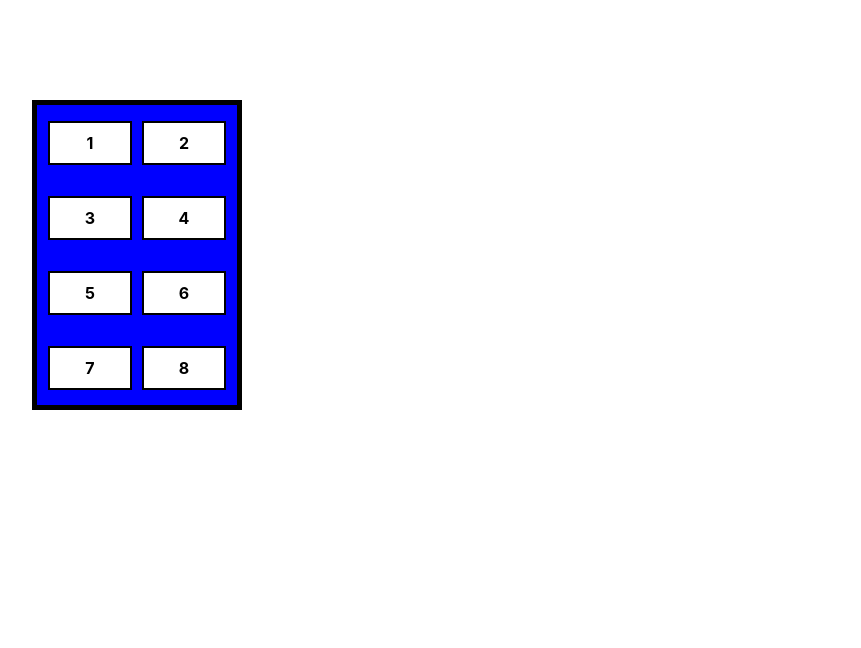
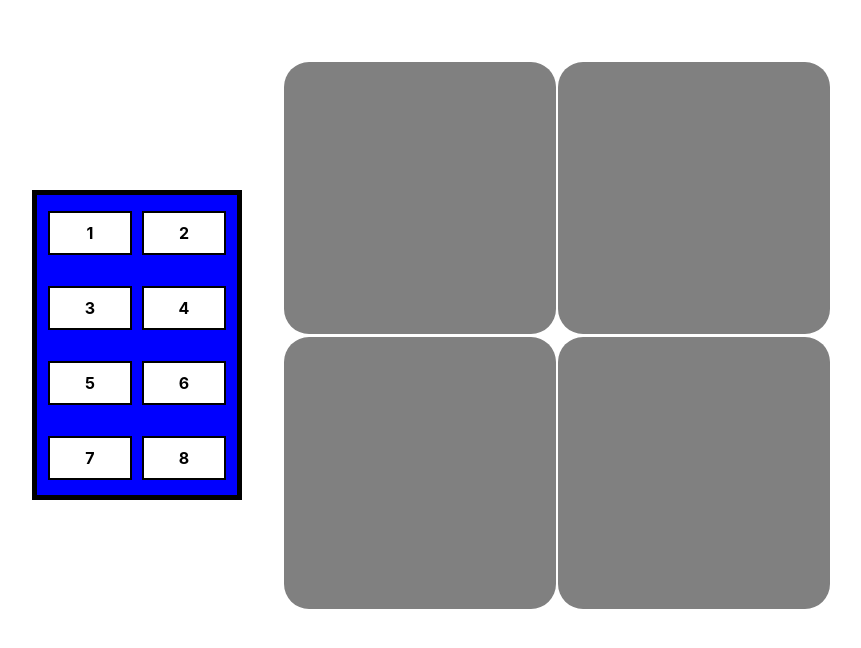
Before and after one commit to 464squad/design-pad, a React (Create React App) app: page / in a window 1280 px wide. Shown: the top 648 px of the page, without its empty margins (18-879 px from the left). Built offline with nearby package versions, Linux system fonts and the light colour scheme.

Commit message:
created design board design

```diff
--- /dev/null
+++ b/src/components/DesignBoard.css
@@ -0,0 +1,27 @@
+.boardContainer {
+    display: flex;
+    justify-content: center;
+    align-items: center;
+    position: relative;
+    left: 300px;
+    top: -250px;
+}
+
+.boardContainerWrap {
+    flex-wrap: wrap;
+    width: 550px;
+    height: 550px;
+}
+
+.boxes {
+    background-color: grey;
+    width: 250px;
+    height: 250px;
+    display: flex;
+    align-items: center;
+    justify-content: center;
+    border-radius: 25px;
+    margin: 1px;
+    padding: 11px;
+
+}
--- a/src/components/DesignBoard.js
+++ b/src/components/DesignBoard.js
@@ -1,13 +1,19 @@
 import React, {Component} from 'react';
+import './DesignBoard.css';
 import DesignPad from './DesignPad';
 
 class DesignBoard extends Component {
+    constructor(props){
+        super(props)
+    }
 
     render() {
-
         return (
-            <div className="container">
-
+            <div className="boardContainer boardContainerWrap">
+                <div className = "boxes" id = "box1" onDrop = {this.drop} onDragOver = {this.allowDrop}></div>
+                <div className = "boxes" id = "box2" onDrop = {this.drop} onDragOver = {this.allowDrop}></div>
+                <div className = "boxes" id = "box3" onDrop = {this.drop} onDragOver = {this.allowDrop}></div>
+                <div className = "boxes" id = "box4" onDrop = {this.drop} onDragOver = {this.allowDrop}></div>
             </div>
         );
     }
--- a/src/components/DesignContainer.js
+++ b/src/components/DesignContainer.js
@@ -10,6 +10,7 @@ class DesignContainer extends Component {
         return (
             <div>
                 <PadInput/>
+                <DesignBoard/>
             </div>
         );
     }
--- a/src/components/DesignPad.js
+++ /dev/null
@@ -1,15 +0,0 @@
-import React, {Component} from 'react';
-
-class DesignPad extends Component {
-
-    render() {
-
-        return (
-            <div className="container">
-
-            </div>
-        );
-    }
-}
-
-export default DesignPad;
--- a/src/components/PadInput.css
+++ b/src/components/PadInput.css
@@ -5,7 +5,7 @@
     justify-content: center;
     align-items: center;
     position: relative;
-    top: 100px;
+    top: 190px;
     left: 50px;
 }
 
--- a/src/components/PadInput.js
+++ b/src/components/PadInput.js
@@ -9,14 +9,14 @@ class PadInput extends Component {
     render() {
         return (
             <div className="inputContainer inputContainerWrap">
-                <div className = "inputs" draggable = {true} onDragStart = {this.drag}>1</div>
-                <div className = "inputs" draggable = {true} onDragStart = {this.drag}>2</div>
-                <div className = "inputs" draggable = {true} onDragStart = {this.drag}>3</div>
-                <div className = "inputs" draggable = {true} onDragStart = {this.drag}>4</div>
-                <div className = "inputs" draggable = {true} onDragStart = {this.drag}>5</div>
-                <div className = "inputs" draggable = {true} onDragStart = {this.drag}>6</div>
-                <div className = "inputs" draggable = {true} onDragStart = {this.drag}>7</div>
-                <div className = "inputs" draggable = {true} onDragStart = {this.drag}>8</div>
+                <div className = "inputs" id = "red" draggable = {true} onDragStart = {this.drag}>1</div>
+                <div className = "inputs" id = "orange" draggable = {true} onDragStart = {this.drag}>2</div>
+                <div className = "inputs" id = "yellow" draggable = {true} onDragStart = {this.drag}>3</div>
+                <div className = "inputs" id = "green" draggable = {true} onDragStart = {this.drag}>4</div>
+                <div className = "inputs" id = "teal" draggable = {true} onDragStart = {this.drag}>5</div>
+                <div className = "inputs" id = "blue" draggable = {true} onDragStart = {this.drag}>6</div>
+                <div className = "inputs" id = "purple" draggable = {true} onDragStart = {this.drag}>7</div>
+                <div className = "inputs" id = "pink" draggable = {true} onDragStart = {this.drag}>8</div>
             </div>
         );
     }
```
